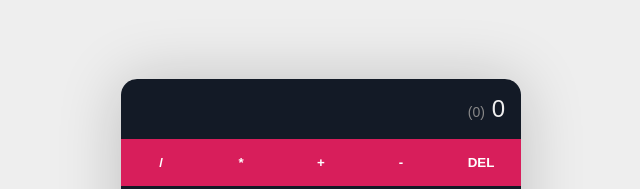
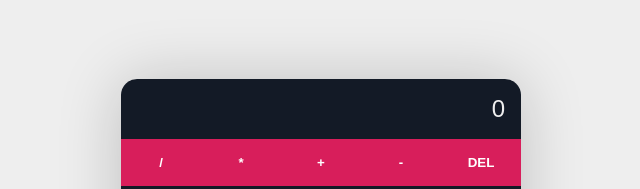
Before and after one commit to ramksharma1/React-APP-Calculator-, a React (Create React App) app: page / in a window 1280 px wide. Shown: the part 174-363 px from the top of the page, without its empty margins (319-959 px from the left). Built offline with nearby package versions, Linux system fonts and the light colour scheme.

Commit message:
Saving commit

```diff
--- a/src/App.js
+++ b/src/App.js
@@ -1,6 +1,17 @@
+import { useState } from 'react';
+
+
 
 
 function App() {
+	const [calc, setCalc] = useState("");
+	const [result, setResult] = useState("");
+
+	const ops = ['/','*','+.','-', '.'];
+
+	const updateCalc = value => {
+		setCalc(calc + value);
+	}
 
 	const createDigits = () => {
 		const digits = [];
@@ -18,10 +29,11 @@ function App() {
 		<div className="App">
 			<div className="calculator">
 				<div className="display">
-					<span>(0)</span> 0
+					{result ? <span>(0)</span> : ''}
+					{calc || "0"}
 				</div>
 				<div className="operators">
-					<button>/</button>
+					<button onClick = {()=> updateCalc('/')}>/</button>
 					<button>*</button>
 					<button>+</button>
 					<button>-</button>
```
